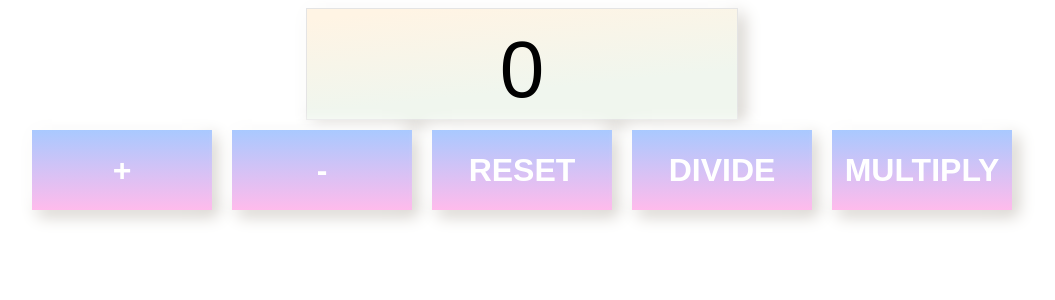
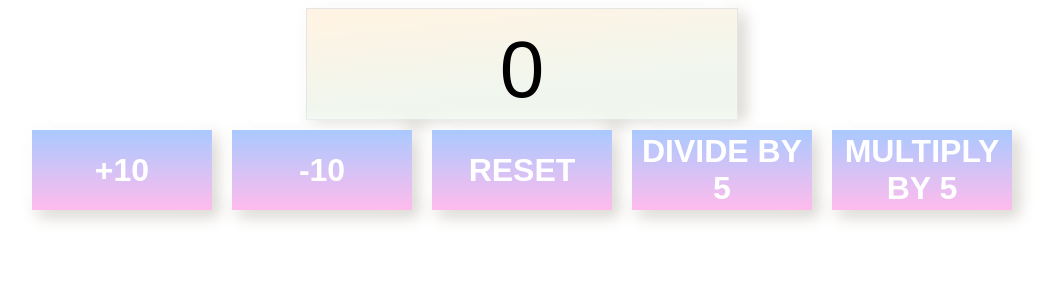
Before and after one commit to orshah/counterapp, a React (Create React App) app: page / in a window 1280 px wide. Shown: the top 300 px of the page, without its empty margins (118-1173 px from the left). Built offline with nearby package versions, Linux system fonts and the light colour scheme.

Commit message:
added meaningful description

```diff
--- a/src/App.js
+++ b/src/App.js
@@ -32,8 +32,8 @@ function App() {
     <>
       <h1>{myNum}</h1>
       <div className="container">
-        <CounterApp type="plus" text="+" handleClick={onClickHandlerPlus} />
-        <CounterApp type="minus" text="-" handleClick={onClickHandlerMinus} />
+        <CounterApp type="plus" text="+10" handleClick={onClickHandlerPlus} />
+        <CounterApp type="minus" text="-10" handleClick={onClickHandlerMinus} />
         <CounterApp
           type="reset"
           text="Reset"
@@ -41,12 +41,12 @@ function App() {
         />
         <CounterApp
           type="division"
-          text="Divide"
+          text="Divide by 5"
           handleClick={onClickHandlerDivide}
         />
         <CounterApp
           type="multiplication"
-          text="Multiply"
+          text="Multiply by 5"
           handleClick={onClickHandlerMultiply}
         />
       </div>
```
